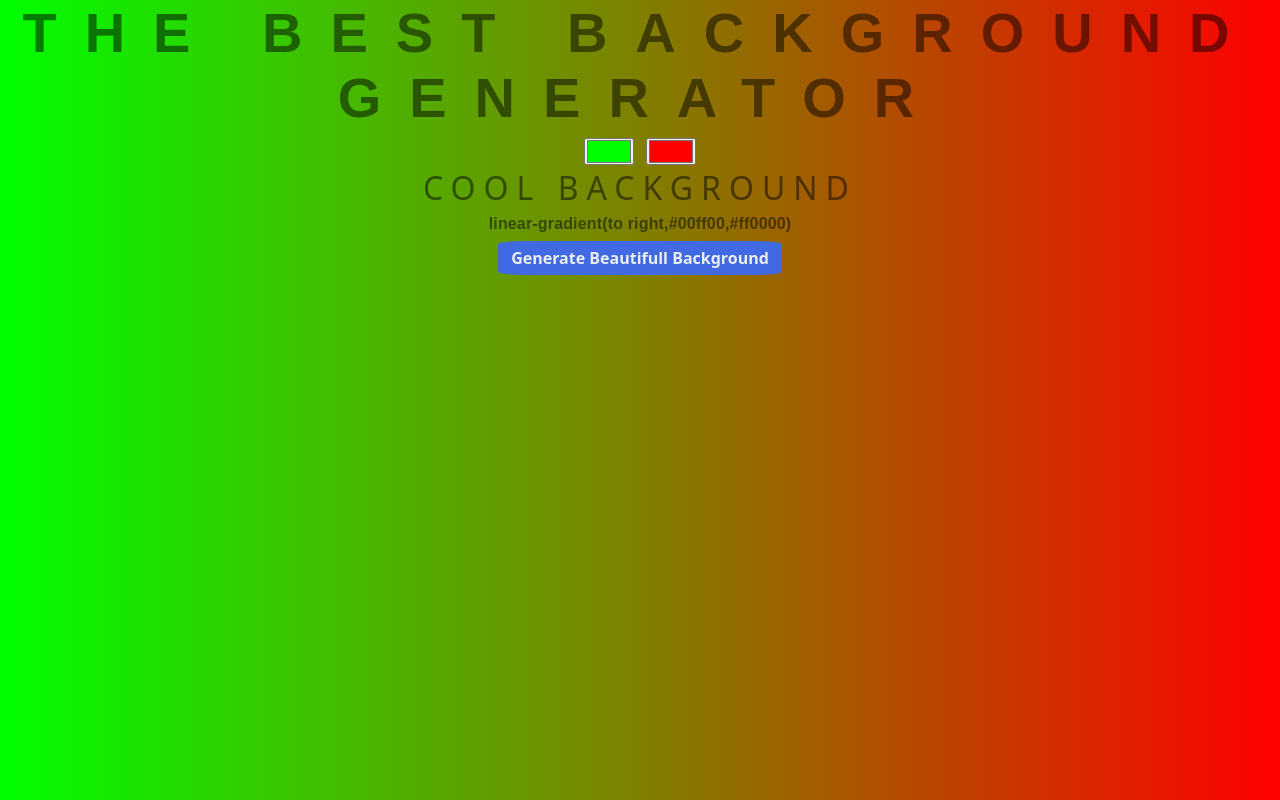
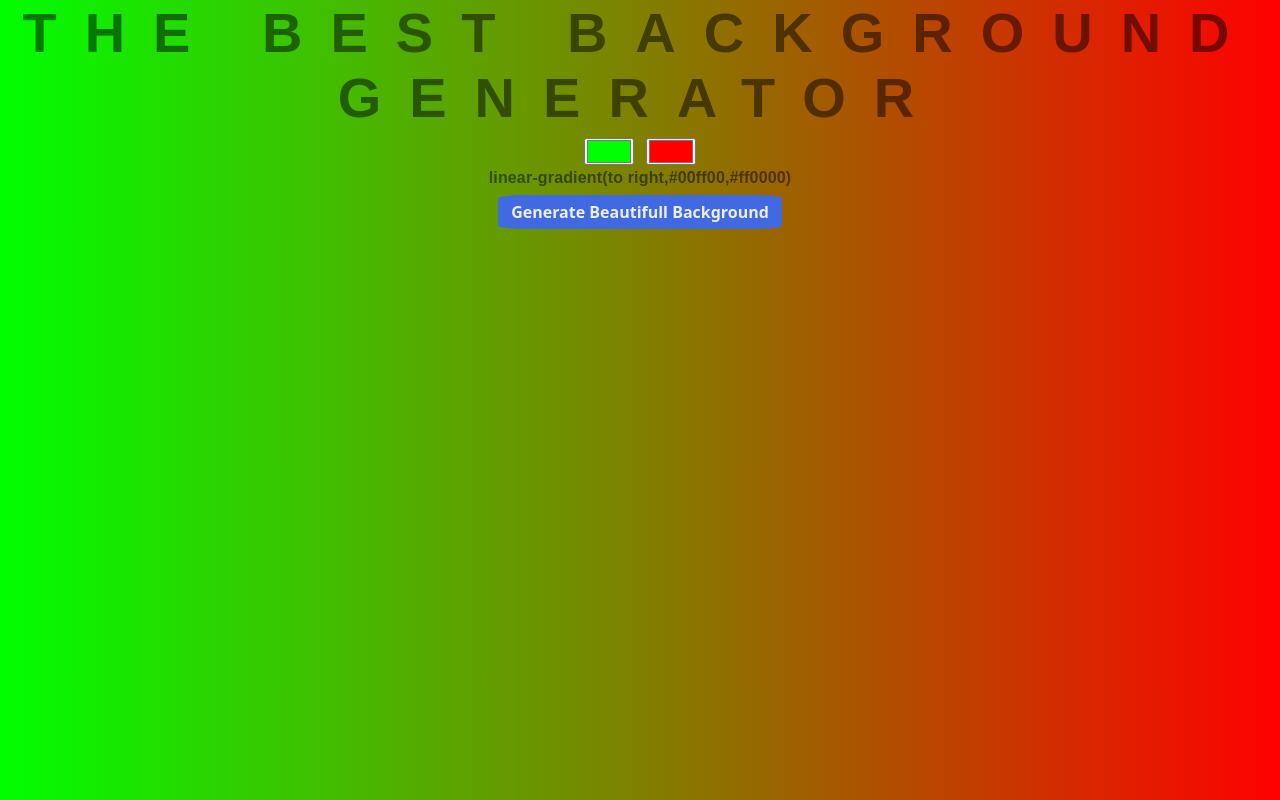
Before and after one commit to Sameerthe-Big-O/BG, a plain HTML site: page index.html in a window 1280 px wide. Drawn offline with nearby package versions, Linux system fonts and the light colour scheme.

Commit message:
the way we're doing it

```diff
--- a/index.html
+++ b/index.html
@@ -10,7 +10,6 @@
 	<h1>The Best Background Generator</h1>
 	<input  class="color1" type="color" name="color1" value="#00ff00">
 	<input  class="color2" type="color" name="color2" value="#ff0000">
-	<h2>Cool Background</h2>
 	<h3>Adding new features write</h3>
 	<button class="class">Generate Beautifull Background</button>
 	 <!-- <button class="direction"><input type="text" placeholder="to right"></button> -->
```
